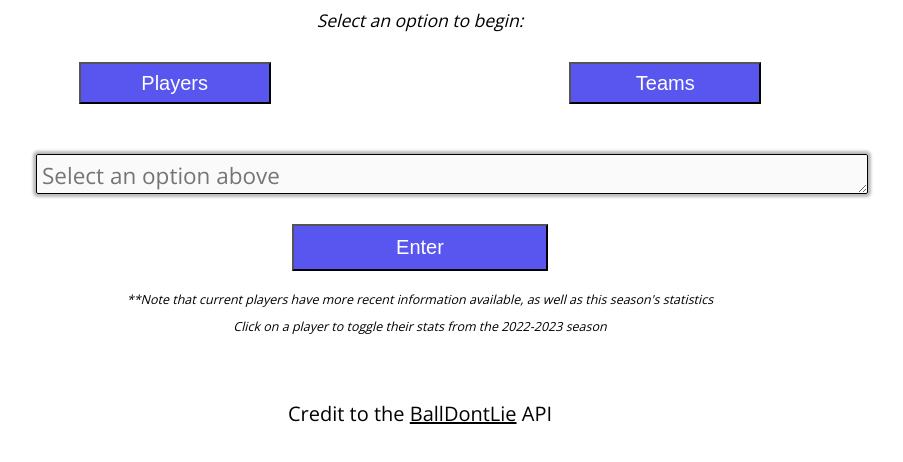
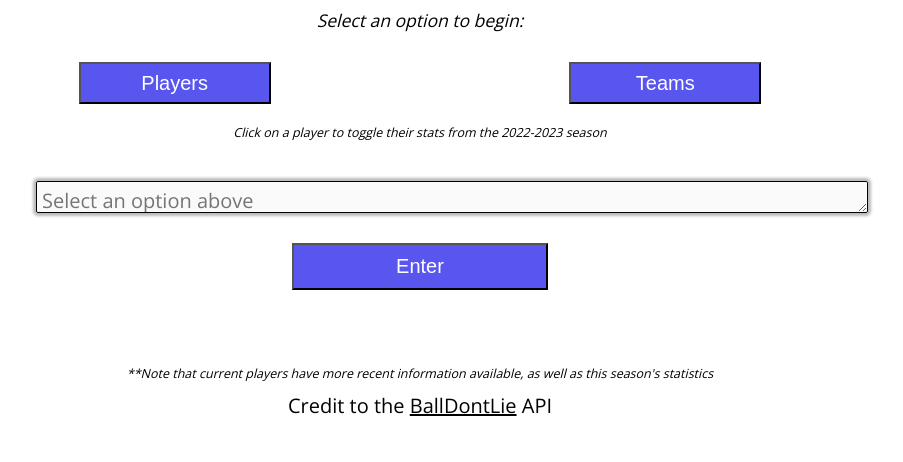
Before and after one commit to zrimshnick/nbastats-APIproject, a website built with Parcel: page src/index.html in a window 1280 px wide. Shown: the part 74-536 px from the top of the page, without its empty margins (220-1123 px from the left). Built offline with nearby package versions, Linux system fonts and the light colour scheme.

Commit message:
small stuff

```diff
--- a/src/index.html
+++ b/src/index.html
@@ -18,6 +18,12 @@
       <button class="btn-player" id="btn-player">Players</button>
       <button class="btn-team" id="btn-team">Teams</button>
     </div>
+    <div class="notes" id="player-stats-directions">
+      Click on a player to toggle their stats from the 2022-2023 season
+    </div>
+    <div class="notes hide" id="team-info-directions">
+      Click on a team to toggle their information
+    </div>
     <form id="search-form" class="search-form">
       <textarea
         class="search-area"
@@ -27,20 +33,14 @@
       ></textarea>
       <input type="submit" class="submit-button" value="Enter" />
     </form>
-    <div class="notes">
-      **Note that current players have more recent information available, as
-      well as this season's statistics
-    </div>
-    <div class="notes" id="player-stats-directions">
-      Click on a player to toggle their stats from the 2022-2023 season
-    </div>
-    <div class="notes hide" id="team-info-directions">
-      Click on a team to toggle their information
-    </div>
     <div class="item-list">
       <div class="item-info" id="item-info"></div>
     </div>
 
+    <div class="notes-bottom">
+      **Note that current players have more recent information available, as
+      well as this season's statistics
+    </div>
     <div class="bottom-footer">
       <div class="api">Credit to the&nbsp</div>
       <a href="https://www.balldontlie.io/" class="api" target="_blank"
--- a/src/scss/_search.scss
+++ b/src/scss/_search.scss
@@ -15,11 +15,12 @@ body {
   align-items: center;
   width: 60vw;
   margin: 2rem auto;
+  margin-top: 0rem;
 }
 #search-area {
   width: 65vw;
-  height: 5vh;
-  font-size: 2.25rem;
+  height: 4vh;
+  font-size: 2rem;
   padding: 0.5rem;
   margin: 3rem auto;
   font-family: "Open Sans", sans-serif;
--- a/src/scss/style.scss
+++ b/src/scss/style.scss
@@ -33,11 +33,18 @@ body {
   text-align: center;
 }
 
+.notes-bottom {
+  font-size: 1.25rem;
+  padding-bottom: 1rem;
+  text-align: center;
+  font-style: italic;
+}
 .notes {
   font-size: 1.25rem;
   padding-bottom: 1rem;
   text-align: center;
   font-style: italic;
+  padding-top: 2rem;
 }
 
 /////// footer styling
```
Also changed, not shown: src/scss/style.css, 1 other file.
